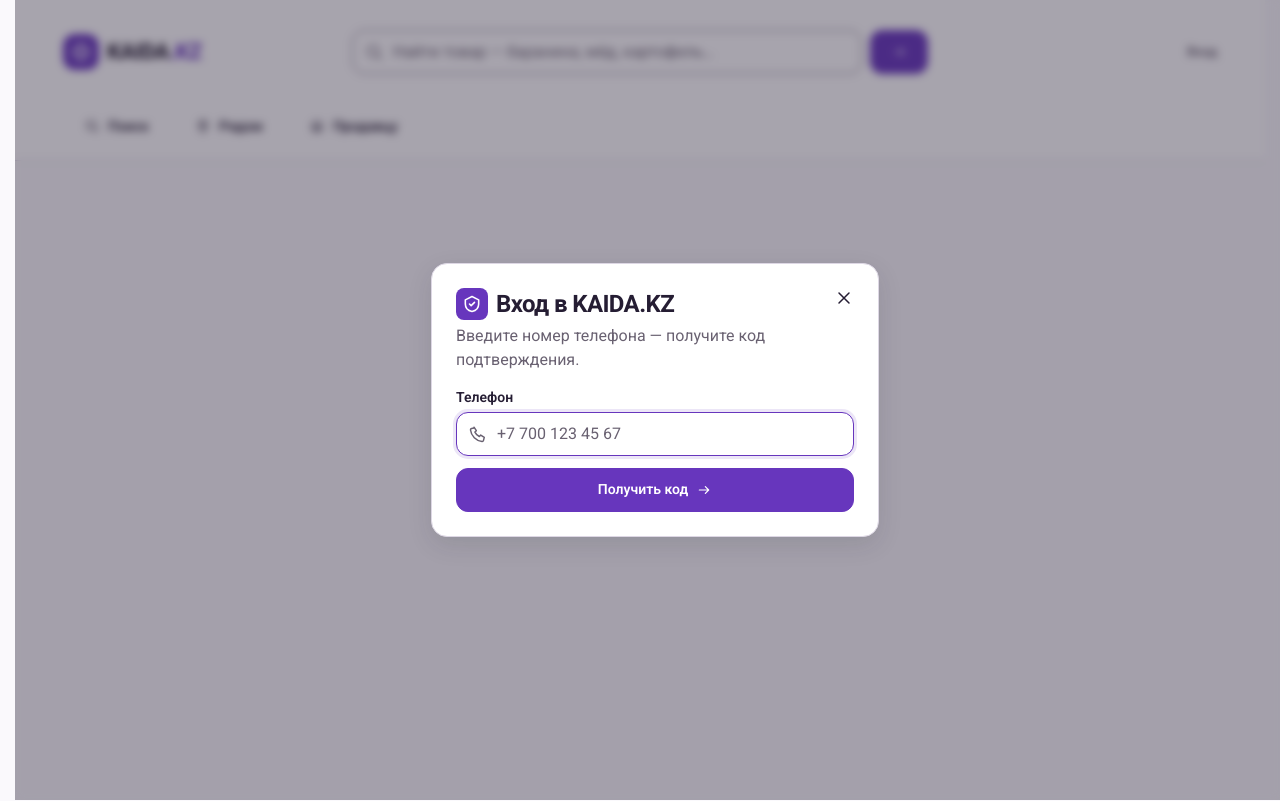
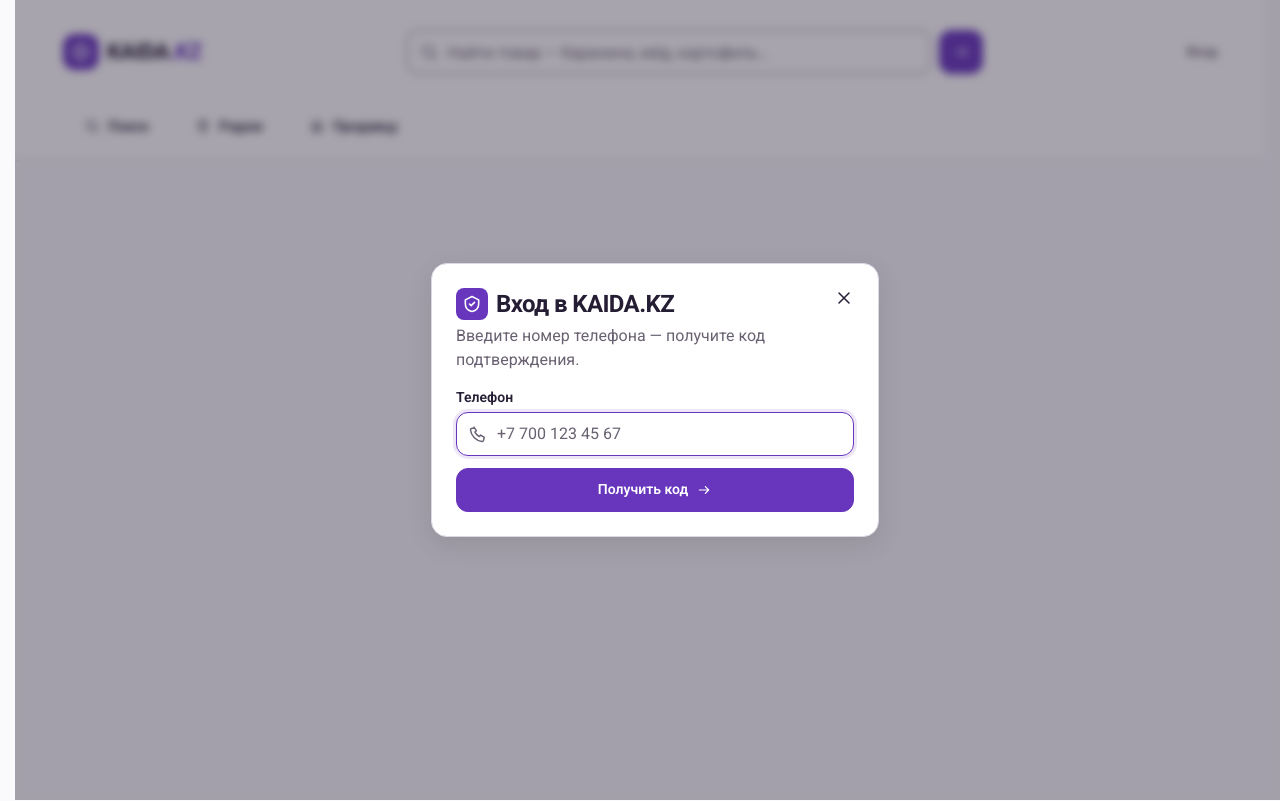
Before and after one commit to RashRosh/KAIDA.KZ-2.0, a Next.js app: page /login in a window 1280 px wide. Built offline with nearby package versions, Linux system fonts and the light colour scheme.

Commit message:
fix(ux2a): make header search responsive across widths

```diff
--- a/src/app/_components/AppHeader.module.css
+++ b/src/app/_components/AppHeader.module.css
@@ -15,9 +15,10 @@
 
 .topRow {
   height: 84px;
+  min-width: 0;
   display: flex;
   align-items: center;
-  gap: 1rem;
+  gap: 0.5rem;
 }
 
 .wordmark {
@@ -65,8 +66,76 @@
 
 .wordmarkAccent { color: var(--primary); }
 
-.headerSearch,
 .desktopNavRow { display: none; }
+
+.headerSearch {
+  min-width: 0;
+  flex: 1 1 auto;
+  margin: 0;
+  display: flex;
+  align-items: center;
+}
+
+.headerSearchField {
+  position: relative;
+  min-width: 0;
+  flex: 1;
+}
+
+.headerSearchField input {
+  width: 100%;
+  height: 44px;
+  min-height: 44px;
+  border: 1px solid var(--border-strong);
+  border-radius: 0.75rem;
+  background: var(--surface);
+  color: var(--text);
+  padding: 0 1rem 0 2.5rem;
+  font: inherit;
+  font-size: 1rem;
+  transition: border-color var(--dur) var(--ease), box-shadow var(--dur) var(--ease);
+}
+
+.headerSearchField input:focus {
+  outline: none;
+  border-color: var(--primary);
+  box-shadow: 0 0 0 3px rgba(103, 54, 189, 0.12);
+}
+
+.headerSearchField input::placeholder { color: var(--muted); opacity: 1; }
+
+.headerSearchIcon {
+  position: absolute;
+  left: 12px;
+  top: 50%;
+  width: 20px;
+  height: 20px;
+  color: var(--muted);
+  transform: translateY(-50%);
+  pointer-events: none;
+}
+
+.headerSearch button {
+  width: 44px;
+  height: 44px;
+  min-width: 44px;
+  min-height: 44px;
+  flex: 0 0 44px;
+  margin-left: 8px;
+  display: inline-flex;
+  align-items: center;
+  justify-content: center;
+  padding: 0;
+  border: 1px solid var(--primary);
+  border-radius: 0.75rem;
+  background: var(--primary);
+  color: #fff;
+  font: inherit;
+  transition: background-color var(--dur) var(--ease), border-color var(--dur) var(--ease);
+}
+
+.headerSearch button:hover { background: var(--primary-hover); border-color: var(--primary-hover); }
+.headerButtonIcon { width: 18px; height: 18px; }
 
 .trailing {
   min-width: 0;
@@ -183,7 +252,7 @@
   .topRow {
     height: 104px;
     display: grid;
-    grid-template-columns: minmax(0, 1fr) minmax(20rem, 36rem) minmax(0, 1fr);
+    grid-template-columns: max-content minmax(0, 1fr) max-content;
     column-gap: 1rem;
   }
 
@@ -191,73 +260,9 @@
 
   .headerSearch {
     width: 100%;
-    min-width: 0;
-    margin: 0;
-    display: flex;
-    align-items: center;
+    max-width: 36rem;
     justify-self: center;
   }
-
-  .headerSearchField {
-    position: relative;
-    min-width: 0;
-    flex: 1;
-  }
-
-  .headerSearchField input {
-    width: 100%;
-    min-height: 44px;
-    border: 1px solid var(--border-strong);
-    border-radius: 0.75rem;
-    background: var(--surface);
-    color: var(--text);
-    padding: 0 1rem 0 2.5rem;
-    font: inherit;
-    font-size: 1rem;
-    transition: border-color var(--dur) var(--ease), box-shadow var(--dur) var(--ease);
-  }
-
-  .headerSearchField input:focus {
-    outline: none;
-    border-color: var(--primary);
-    box-shadow: 0 0 0 3px rgba(103, 54, 189, 0.12);
-  }
-
-  .headerSearchField input::placeholder { color: var(--muted); opacity: 1; }
-
-  .headerSearchIcon {
-    position: absolute;
-    left: 12px;
-    top: 50%;
-    width: 20px;
-    height: 20px;
-    color: var(--muted);
-    transform: translateY(-50%);
-    pointer-events: none;
-  }
-
-  .headerSearch button {
-    min-height: 44px;
-    margin-left: 8px;
-    display: inline-flex;
-    align-items: center;
-    justify-content: center;
-    gap: 8px;
-    padding: 0 20px;
-    border: 1px solid var(--primary);
-    border-radius: 0.75rem;
-    background: var(--primary);
-    color: #fff;
-    font: inherit;
-    font-size: 0.875rem;
-    line-height: 1.2;
-    font-weight: 600;
-    white-space: nowrap;
-    transition: background-color var(--dur) var(--ease), border-color var(--dur) var(--ease);
-  }
-
-  .headerSearch button:hover { background: var(--primary-hover); border-color: var(--primary-hover); }
-  .headerButtonIcon { width: 16px; height: 16px; }
 
   .trailing {
     margin-left: 0;
```
